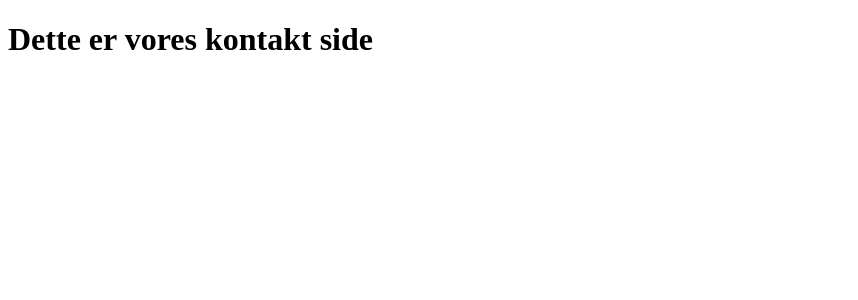
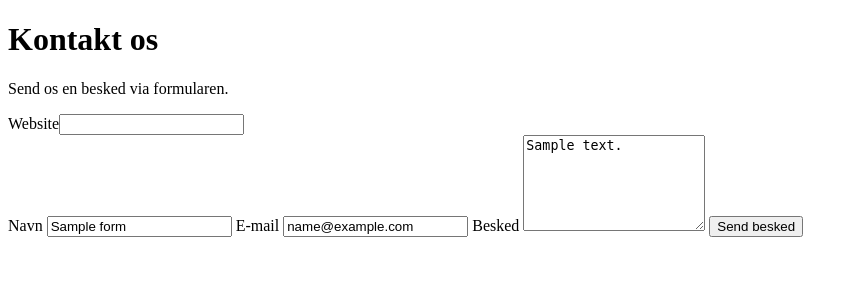
Before and after one commit to Dontosquare/webDev-semesterprojekt-e2026, a Node server app: template src/views/contact.hbs in a window 1280 px wide. Shown: the top 300 px of the page, without its empty margins (0-858 px from the left). Run offline with Node 20, Linux system fonts and the light colour scheme; the template is opened without the code that fills it: most values are stand-ins (such as "Sample title", 1, 10 or a date in 2020); some libraries are stand-ins or nearby versions.

Commit message:
Email tilføjet

```diff
--- a/package.json
+++ b/package.json
@@ -20,6 +20,7 @@
     "express": "^5.3.0",
     "express-handlebars": "^8.0.3",
     "mysql2": "^3.24.6",
+    "nodemailer": "^10.6.0",
     "sequelize": "^6.37.8"
   },
   "devDependencies": {
--- a/src/views/contact.hbs
+++ b/src/views/contact.hbs
@@ -1 +1,16 @@
-<h1>Dette er vores kontakt side</h1>
+<div class="contact-card">
+  <h1>Kontakt os</h1>
+  <p>Send os en besked via formularen.</p>
+  {{#if success}}<div class="success" role="status">{{success}}</div>{{/if}}
+  {{#if error}}<div class="error" role="alert">{{error}}</div>{{/if}}
+  <form action="/send" method="POST">
+    <div class="honeypot" aria-hidden="true"><label for="website">Website</label><input id="website" name="website" tabindex="-1" autocomplete="off"></div>
+    <label for="name">Navn</label>
+    <input id="name" name="name" value="{{form.name}}" minlength="2" maxlength="100" required>
+    <label for="email">E-mail</label>
+    <input type="email" id="email" name="email" value="{{form.email}}" maxlength="254" required>
+    <label for="message">Besked</label>
+    <textarea id="message" name="message" rows="6" minlength="10" maxlength="5000" required>{{form.message}}</textarea>
+    <button type="submit">Send besked</button>
+  </form>
+</div>
```
Also changed, not shown: src/config/mailer.js (added, +14 -0 lines), src/routes/contact.js (added, +45 -0 lines), src/views/email/contact.hbs (added, +14 -0 lines), 1 other file.
